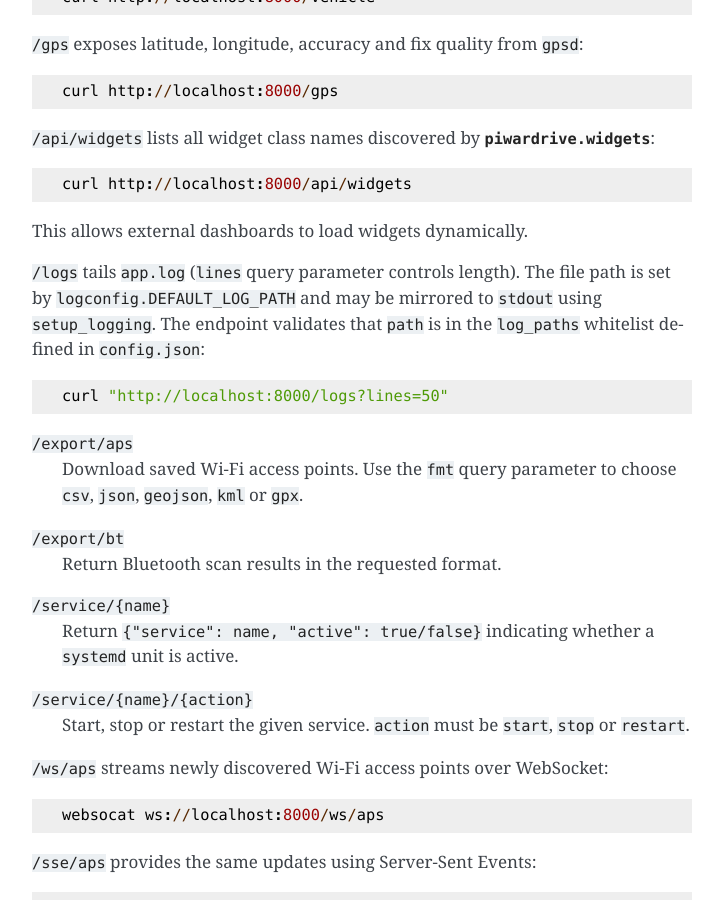
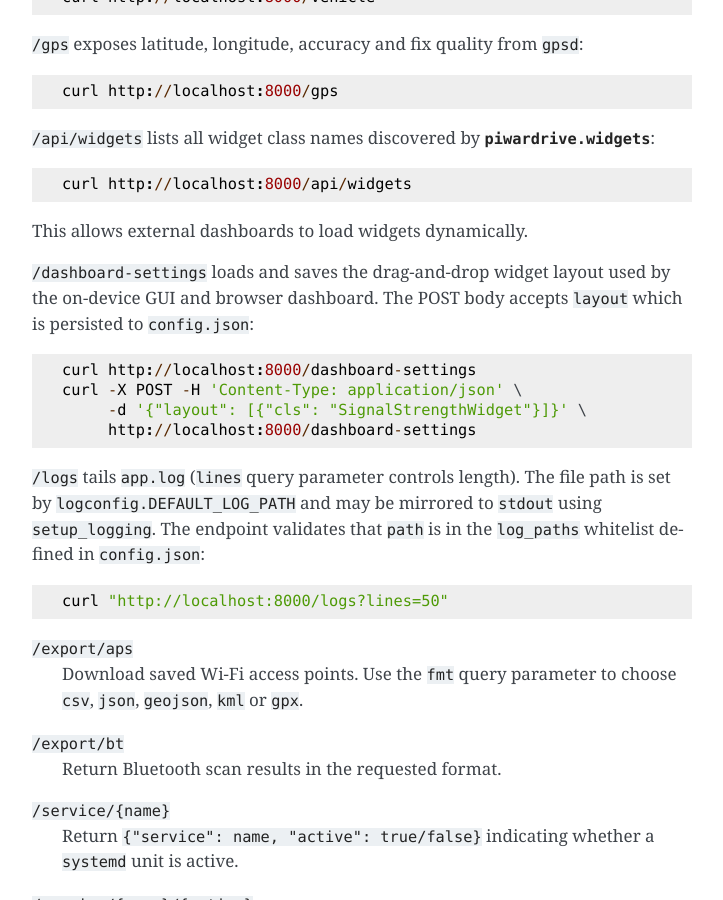
Before and after one commit to Trashytalk/piwardrive, a Sphinx documentation site: the page built from docs/status_service.rst, in a window 1280 px wide and 900 px high, scrolled down 1730 px. Shown: the whole window, without its empty margins (388-1111 px from the left). Built offline with Sphinx 7.4.7, drawn with Linux system fonts in a browser that asks for light colours.

Commit message:
Update status_service.rst

```diff
--- a/docs/status_service.rst
+++ b/docs/status_service.rst
@@ -78,6 +78,14 @@ current orientation string, rotation angle and raw accelerometer/gyroscope data:
 
 This allows external dashboards to load widgets dynamically.
 
+``/dashboard-settings`` loads and saves the drag-and-drop widget layout used by
+the on-device GUI and browser dashboard. The POST body accepts ``layout`` which
+is persisted to ``config.json``::
+
+   curl http://localhost:8000/dashboard-settings
+   curl -X POST -H 'Content-Type: application/json' \
+        -d '{"layout": [{"cls": "SignalStrengthWidget"}]}' \
+        http://localhost:8000/dashboard-settings
 
 ``/logs`` tails ``app.log`` (``lines`` query parameter controls length). The
 file path is set by ``logconfig.DEFAULT_LOG_PATH`` and may be mirrored to
```
